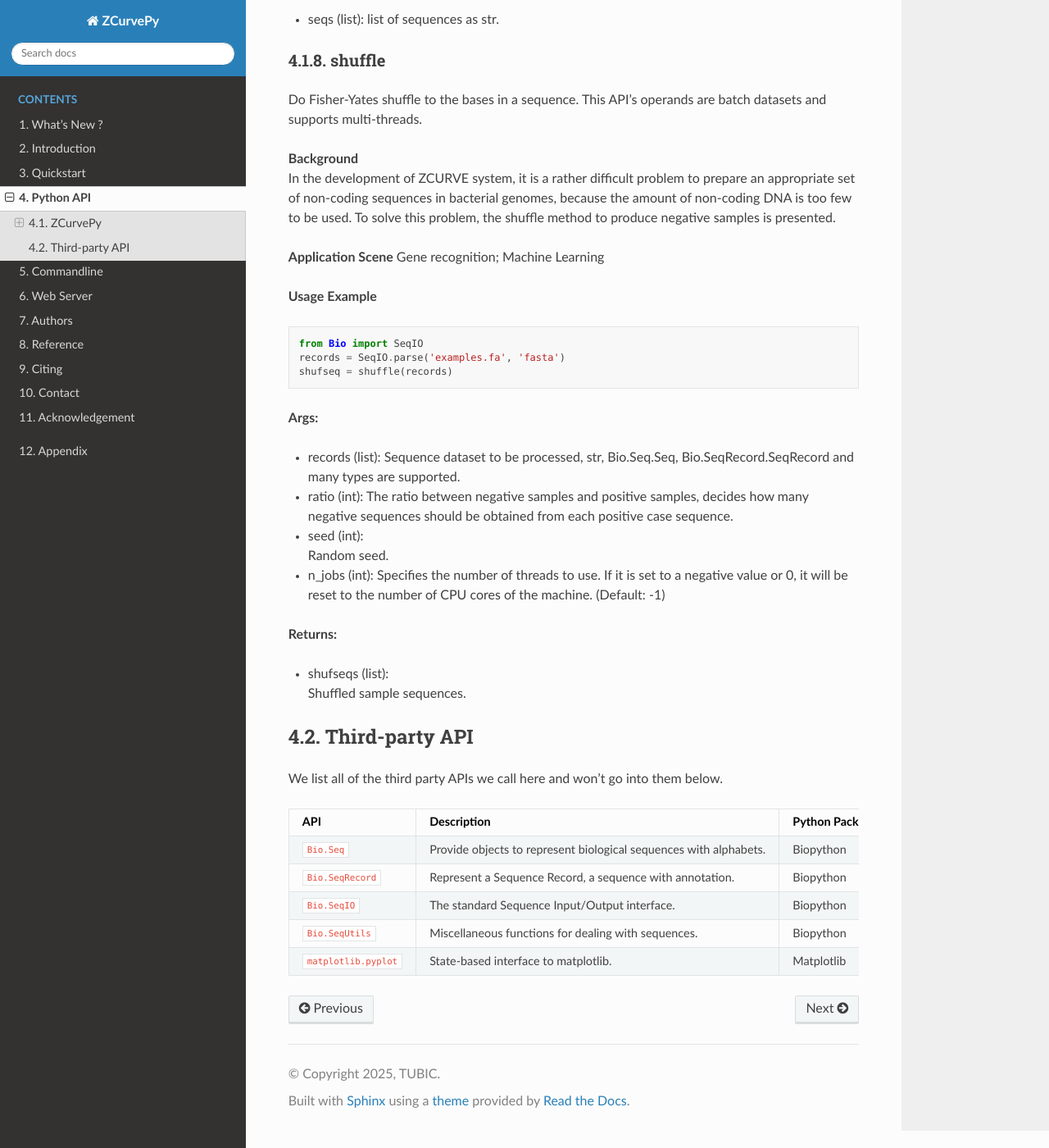
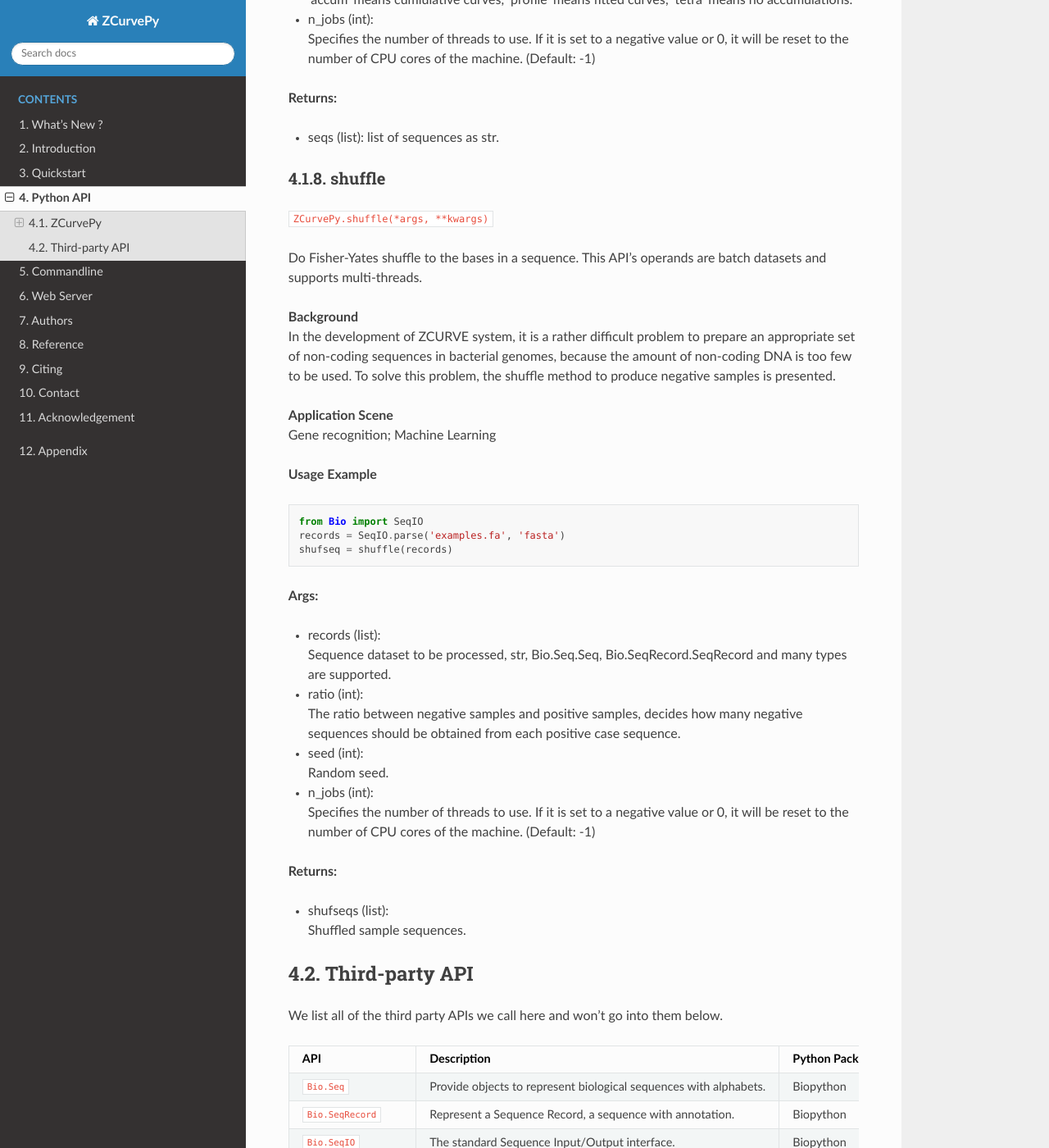
Before and after one commit to zetong-zhang/zcurvepy-docs, a Sphinx documentation site: the page built from docs/source/pythonapi.md, in a window 1280 px wide and 1400 px high, scrolled down 43893 px. Shown: the whole window at 82% size. Built offline with Sphinx 7.4.7 and the Read the Docs theme 3.1.0, drawn with Linux system fonts in a browser that asks for light colours; pages that are not in the unit, such as notebooks, are missing from menus; some of the changed text lies outside the part shown.

Commit message:
2025-03-29

```diff
--- a/docs/source/pythonapi.md
+++ b/docs/source/pythonapi.md
@@ -1489,7 +1489,12 @@
 
 Z-curve segmenter based on genome order number, which can be considered an extended version of the GC-Profile's core. It has 7 modes and can be used for edge recognition of genomic islands, CpG islands, AT-rich regions and other structures.
 
+#### `ZCurveSegmenter.__init__`
+The init function of ZCurvePy.ZCurveSegmenter
+
 ### ZCurveBuilder
+
+#### `ZCurveBuilder.__init__`
 
 ### decode
 `ZCurvePy.decode(*args, **kwargs)`
@@ -1513,6 +1518,7 @@
 - seqs (list):        list of sequences as str.
 
 ### shuffle
+`ZCurvePy.shuffle(*args, **kwargs)`
 
 Do Fisher-Yates shuffle to the bases in a sequence. This API's operands are batch datasets and supports multi-threads.
 
```
